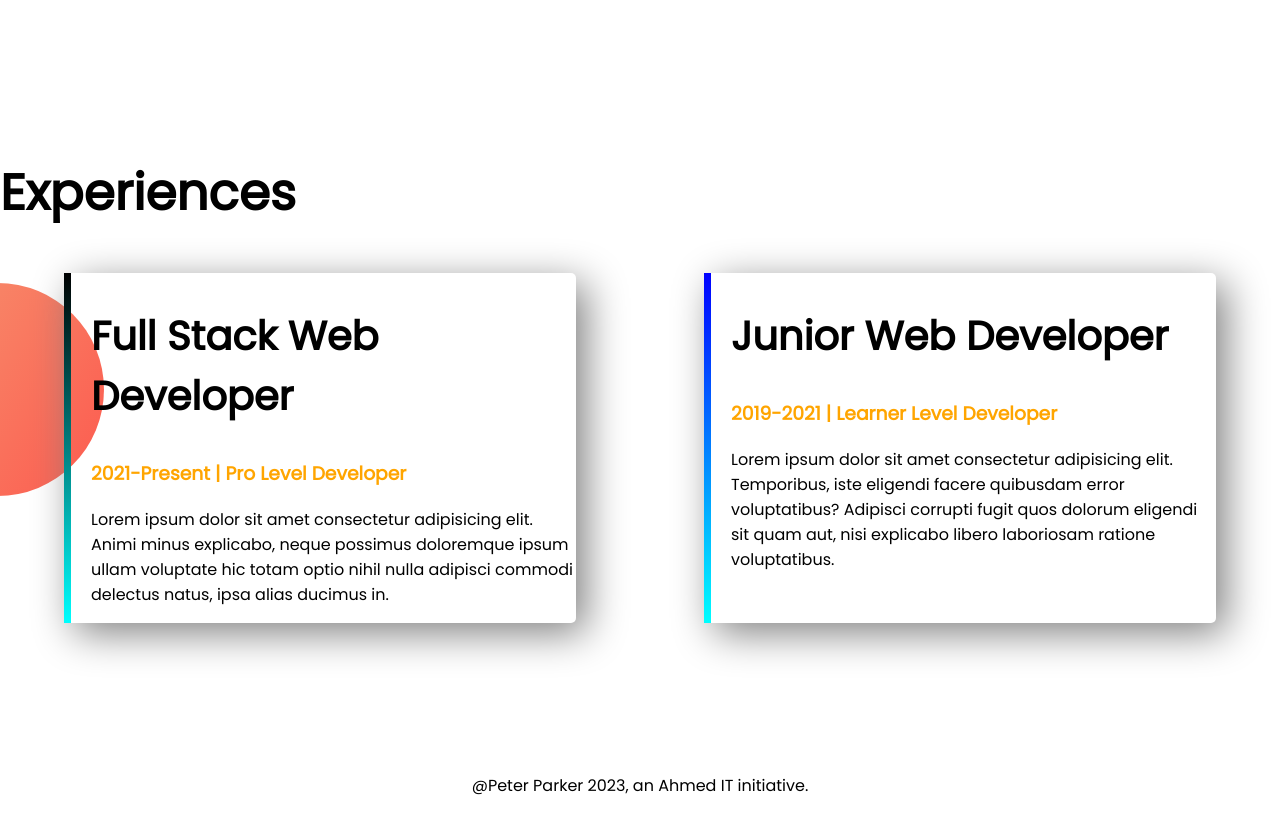
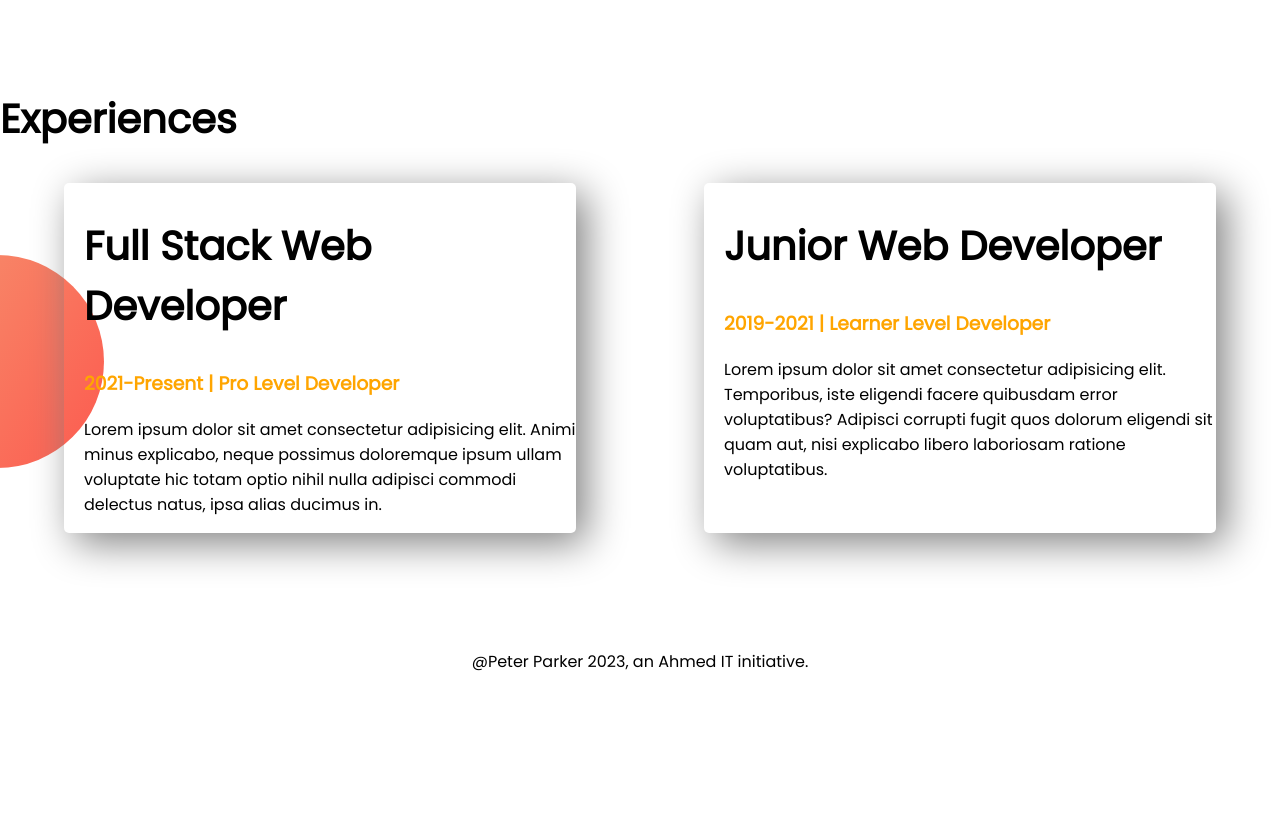
Before and after one commit to Ishtiaque22/Developer-Portfolio, a plain HTML site: page index.html in a window 1280 px wide. Shown: the part 1358-2172 px from the top of the page. After the commit the page ends 2048 px from the top, so only its background shows below. Drawn offline with Linux system fonts and the light colour scheme.

Commit message:
Slightly Revised but Completed

```diff
--- a/style.css
+++ b/style.css
@@ -8,7 +8,7 @@ body {
 }
 
 h1 {
-    font-size: 50px;
+    font-size: 40px;
 }
 
 h2 {
@@ -17,7 +17,7 @@ h2 {
 
 .flexible-container {
     display: flex;
-    margin-bottom: 150px;
+    padding-bottom: 100px;
 }
 
 .half-width {
@@ -47,6 +47,7 @@ h2 {
     background-image: url(images/dream-bg.png);
     background-repeat: no-repeat;
     background-position: right;
+
 }
 
 .experience-item {
@@ -64,16 +65,15 @@ h2 {
     background-position: left;
 }
 
-.junior-Web-Developer {
+#web-dev-experience {
     border-left: 7px solid;
     border-image: linear-gradient(blue, cyan);
     border-image-slice: 1;
-
 }
 
-.full-stack-developer {
+#full-stack-experience {
     border-left: 7px solid;
-    border-image: linear-gradient(black, cyan);
+    border-image: linear-gradient(purple, tomato);
     border-image-slice: 1;
 }
 
```
